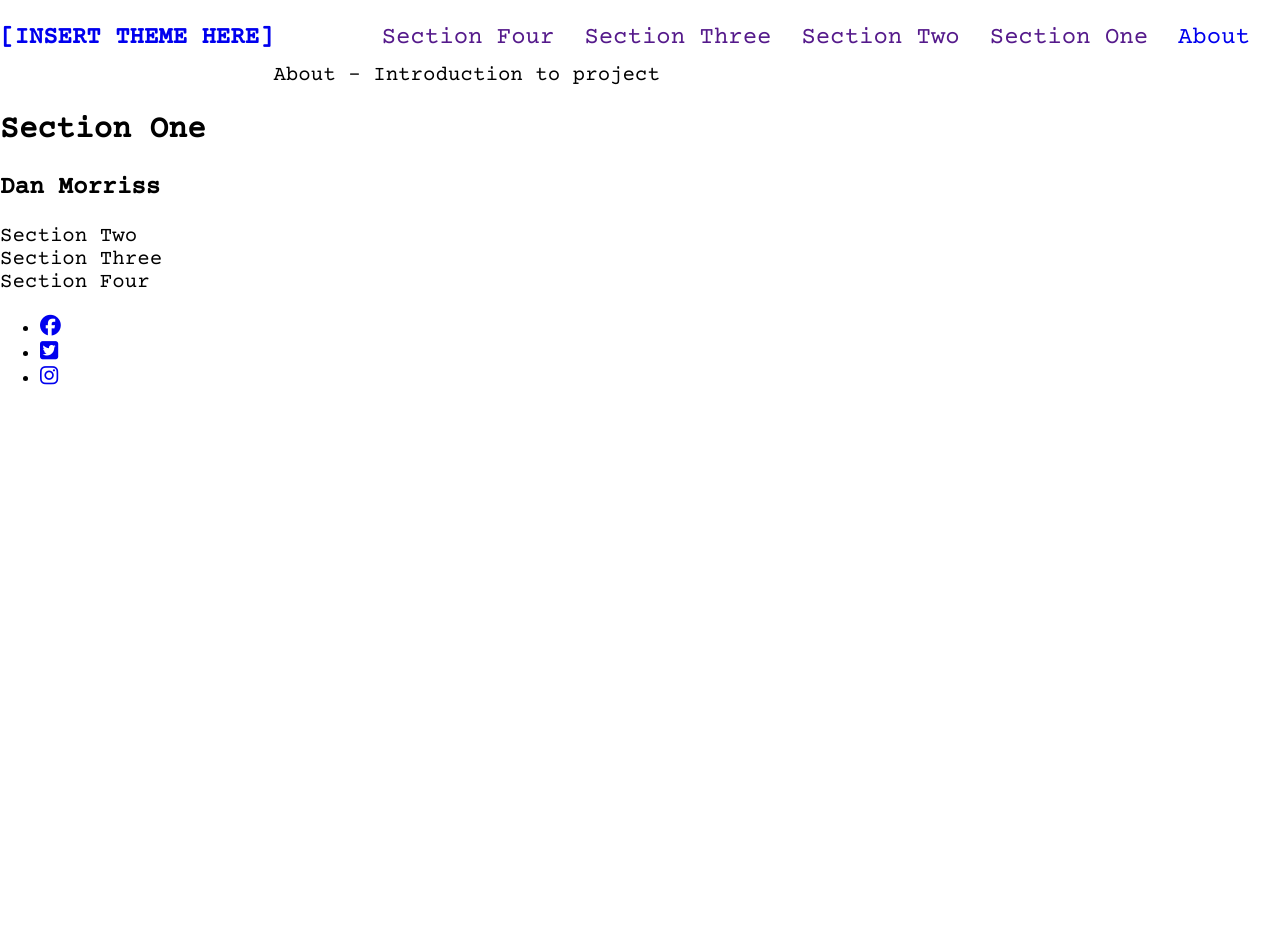
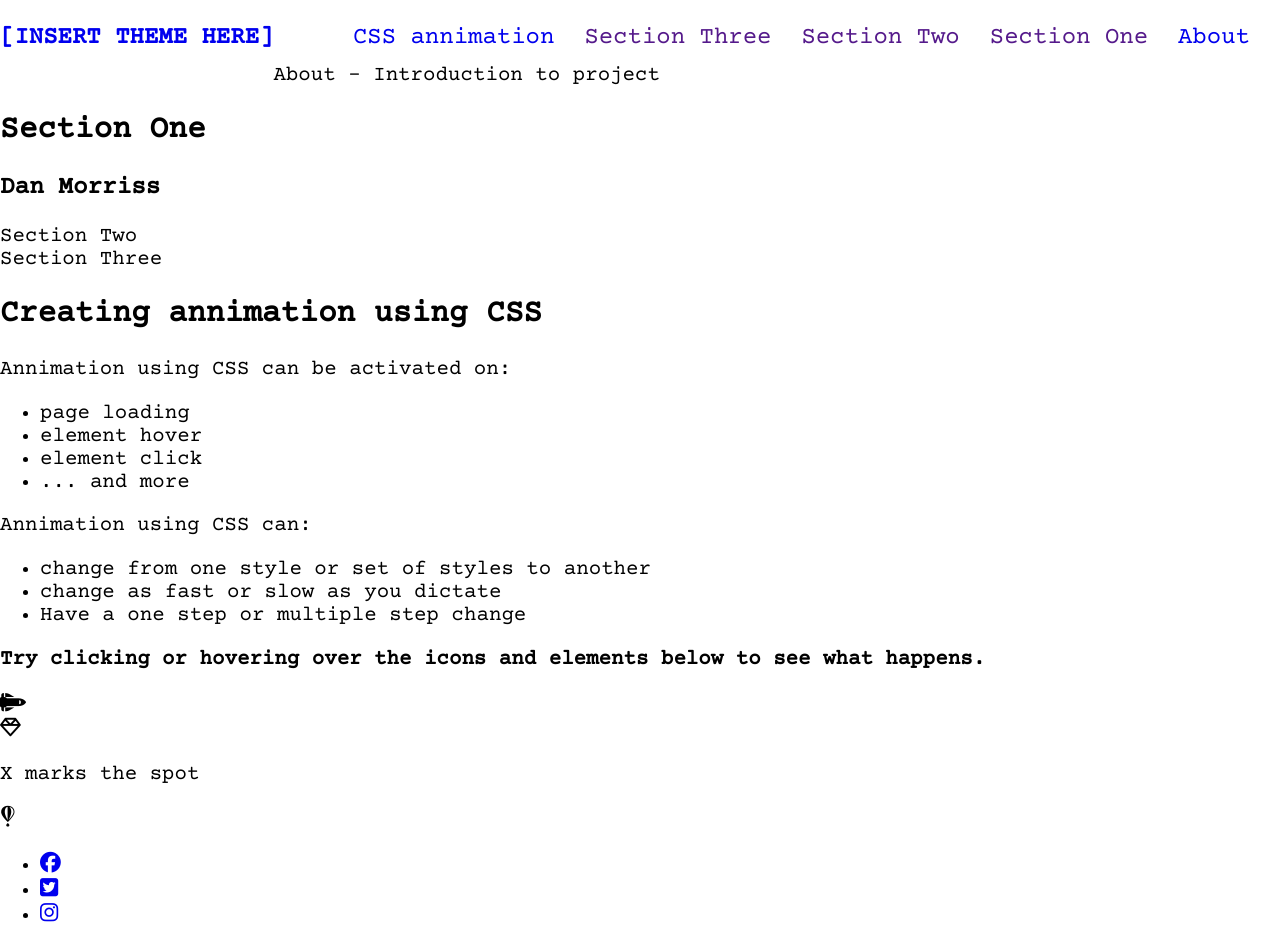
Before and after one commit to DanMorriss/collaborative-project1, a plain HTML site: page index.html in a window 1280 px wide. Before the commit the page ends 800 px from the top, so only its background shows below. Drawn offline with nearby package versions, Linux system fonts and the light colour scheme.

Commit message:
Georgina's section (#8)
* add heading to section 4 and set up nav link

* Add info to annimation section

* Add icons to annimation section

* Add basic structure for annimation. Editing needed

```diff
--- a/assets/css/style.css
+++ b/assets/css/style.css
@@ -66,3 +66,47 @@ body {
         height: 120px;
     }
 }
+
+/* Styling for annimation section */
+/* All annimation styling below to be further edited. Currently nothing happens. Basic structure only coded. */
+
+#rocket {
+    position: relative;
+    animation-name: rocket-zoom;
+    animation: 1s;
+}
+@keyframes rocket-zoom {
+    from {
+        left: 0;
+    }
+    to {
+        left: 20px;
+    }
+}
+
+#balloon {
+    position: relative;
+    animation-name: balloon-fly;
+    animation: 5s;
+}
+@keyframes ballon-fly {
+    from {
+        bottom: 0;
+    }
+    to {
+        top: 20px;
+    }
+}
+
+#treasure-cover {
+    animation-name: reveal;
+    animation: 3s;
+}
+@keyframes reveal {
+    from {
+
+    }
+    to {
+
+    }
+}
--- a/index.html
+++ b/index.html
@@ -20,7 +20,7 @@
                 <li><a href="">Section One</a></li>
                 <li><a href="">Section Two</a></li>
                 <li><a href="">Section Three</a></li>
-                <li><a href="">Section Four</a></li>
+                <li><a href="#annimation">CSS annimation</a></li>
             </ul>
         </div>
     </nav>
@@ -45,8 +45,36 @@
            Section Three
         </section>
 
-        <section>
-           Section Four
+        <section id="annimation">
+
+           <h2>Creating annimation using CSS</h2>
+           <p>Annimation using CSS can be activated on:</p>
+           <ul>
+            <li>page loading</li>
+            <li>element hover</li>
+            <li>element click</li>
+            <li>... and more</li>
+           </ul>
+           <p>Annimation using CSS can:</p>
+           <ul>
+            <li>change from one style or set of styles to another</li>
+            <li>change as fast or slow as you dictate</li>
+            <li>Have a one step or multiple step change</li>
+           </ul>
+           <p><strong>Try clicking or hovering over the icons and elements below to see what happens.</strong></p>
+
+            <div>
+                <div id="rocket-container">
+                    <i id="rocket" class="fa-solid fa-shuttle-space"></i>
+                </div>
+                <div id="treasure-container">
+                    <div><i class="fa-regular fa-gem"></i></div>
+                    <div id="treasure-cover"><p>X marks the spot</p></div>
+                </div>
+                <div id="ballon-container">
+                    <i id="balloon" class="fa-brands fa-fly"></i>
+                </div>
+            </div>
         </section>
 
     </main>
@@ -65,7 +93,7 @@
         </ul>
     </footer>
 
-    <script src="https://kit.fontawesome.com/b83175b9a4.js" crossorigin="anonymous"></script>
+    <script src="https://kit.fontawesome.com/ab3127d928.js" crossorigin="anonymous"></script>
 
 </body>
 
```
